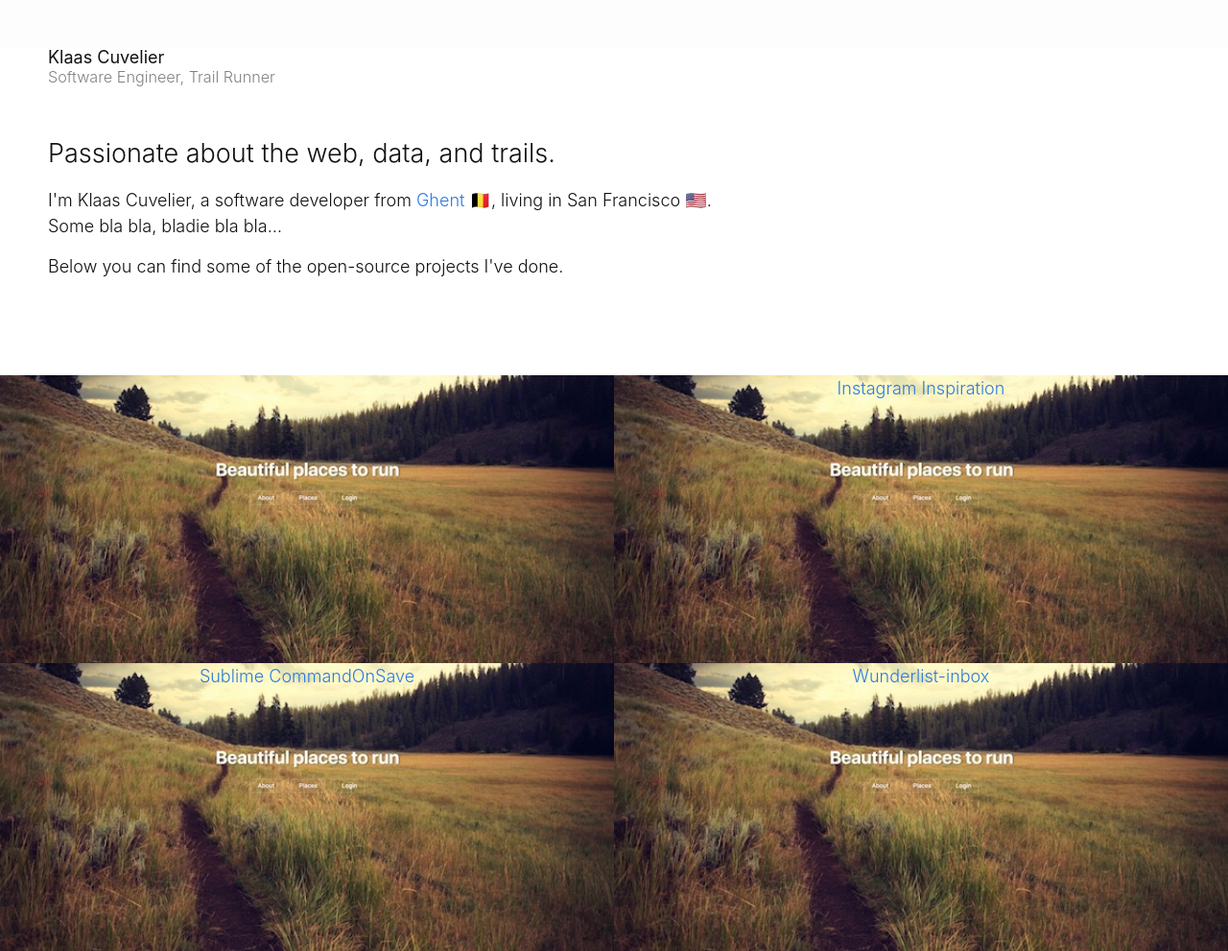
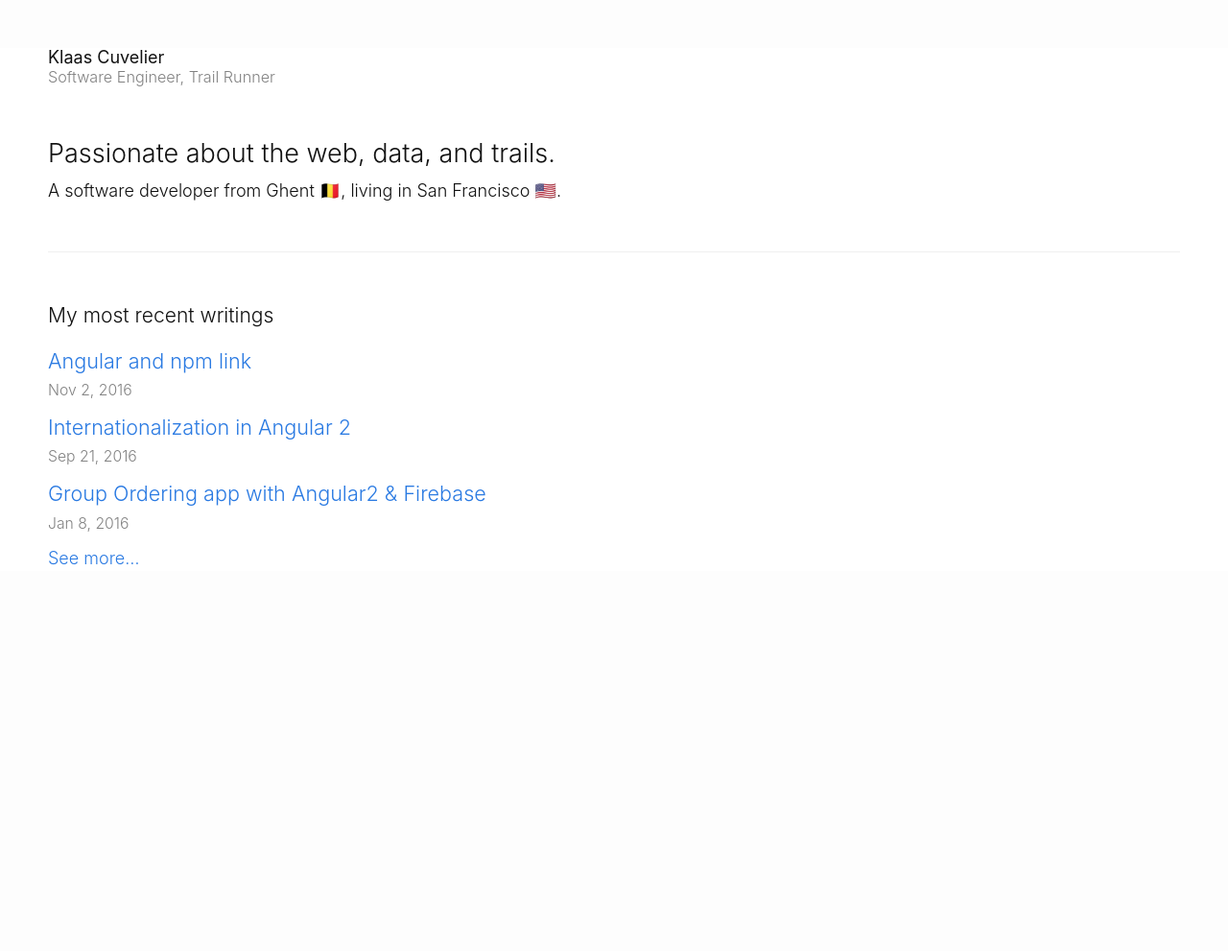
Before and after one commit to klaascuvelier/klaascuvelier.github.io, a Jekyll site: the page built from index.html, in a window 1280 px wide. Shown: the whole page at 96% size. Built offline with Jekyll 4.4.1, drawn with Linux system fonts in a browser that asks for light colours; the list of posts is cut into pages by our own code; after the commit the page ends 950 px from its top, so only the background shows below that.

Commit message:
Finish first version of landing page

```diff
--- a/_sass/_layout.scss
+++ b/_sass/_layout.scss
@@ -275,7 +275,7 @@
  */
 
 .landing-intro {
-    margin: 50px 35% 100px 50px;
+    margin: 50px 35% 50px 50px;
 
     .about-me {
         line-height: 1.1;
@@ -293,6 +293,35 @@
 
     .intro {
         font-size: 150%;
+
+        & + p {
+            margin-top: -10px;
+        }
+    }
+}
+
+.landing-blog {
+    margin: 50px 50px;
+    padding-top: 50px;
+    border-top: 1px solid #f0f0f0;
+
+    ul {
+        margin: 0;
+        padding: 0;
+    }
+
+    li {
+        list-style-type: none;
+        margin: 0 0 10px 0;
+        padding: 0;
+    }
+
+    .post-link {
+        font-size: 120%;
+    }
+
+    .post-meta {
+        margin: 0;
     }
 }
 
--- a/index.html
+++ b/index.html
@@ -16,38 +16,25 @@ layout: empty
     </p>
 
     <p>
-      I'm Klaas Cuvelier, a software developer from
-      <a href="http://stad.gent/" target="_blank" rel="noopener" title="City of trust and love">Ghent &#x1F1E7;&#x1F1EA;</a>,
+      A software developer from Ghent &#x1F1E7;&#x1F1EA,
       living in San Francisco &#x1F1FA;&#x1F1F8;.<br />
-      Some bla bla, bladie bla bla&hellip;
     </p>
-
-    <p> Below you can find some of the open-source projects I've done.</p>
 
   </section>
 
-  <section class="projects">
-    <div class="project bptr">
-      <a href="/projects/beautiful-places-to-run.html"></a>
-    </div>
-    <div class="project insta-inspi">
-      <a href="/projects/instagram-inspiration">Instagram Inspiration</a>
-    </div>
-    <div class="project sublime-cos">
-      <a href="/projects/sublime-command-on-save">Sublime CommandOnSave</a>
-    </div>
-    <div class="project wunderlist-inbox">
-      <a href="/projects/wunderlist-inbox">Wunderlist-inbox</a>
-    </div>
+  <section class="landing-blog">
+    <h3>My most recent writings</h3>
+
+    <ul>
+      {% for post in site.posts limit: 3 %}
+        <li>
+            <a class="post-link" href="{{ post.url | prepend: site.baseurl }}">{{ post.title }}</a>
+            <span class="post-meta">{{ post.date | date: "%b %-d, %Y" }}</span>
+        </li>
+      {% endfor %}
+    </ul>
+
+    <a href="/blog">See more&hellip;</a>
   </section>
 
 </div>
-
-
-<!--<div class="landing-footer">-->
-  <!--I'm working as a Front-end Developer at <a href="https://www.showpad.com/" target="_blank" rel="noopener">Showpad</a>.-->
-<!--skjdf;d <br />n
-  <!--skjdf;d <br />-->
-  <!--skjdf;d <br />-->
-  <!--skjdf;d <br />-->
-<!--</div>-->
--- a/projects/instagram-inspiration.html
+++ /dev/null
@@ -1,5 +0,0 @@
----
-layout: empty
----
-
-INSTAGRAM INSPIRATION
```
